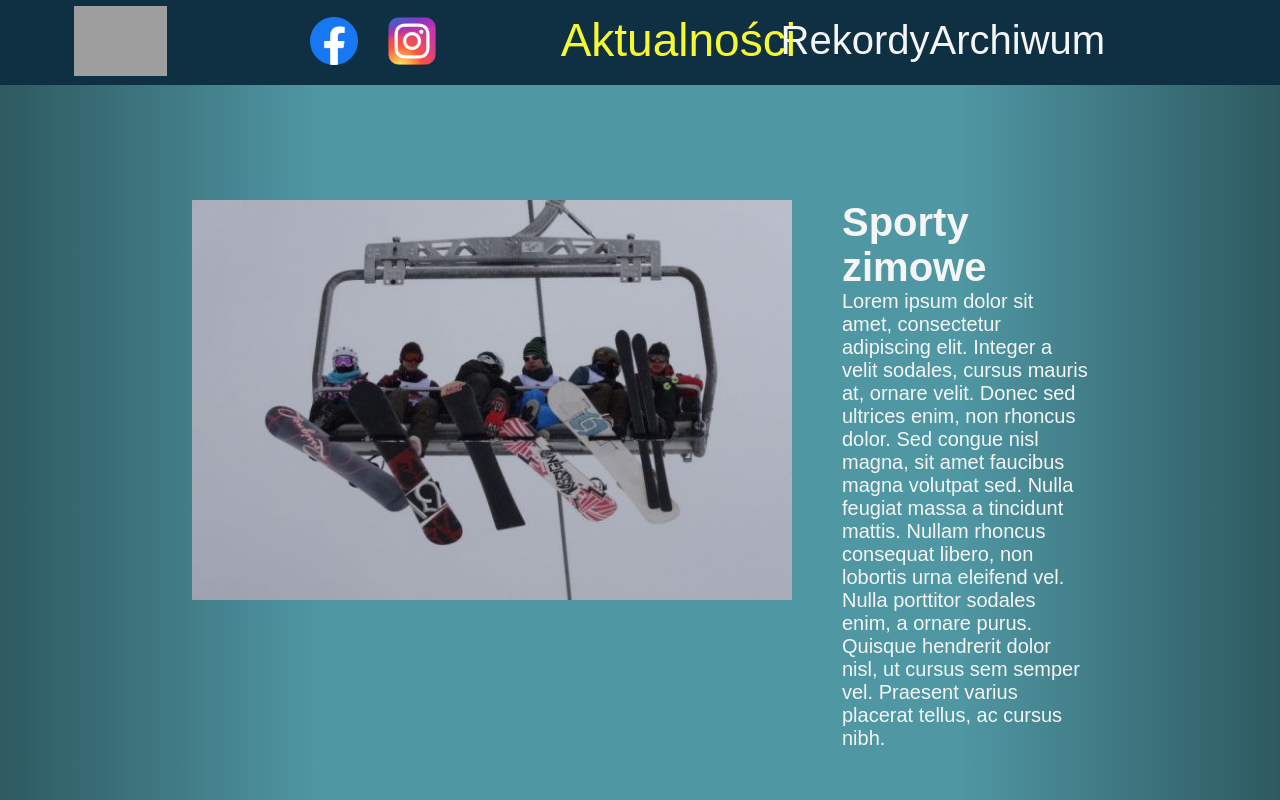
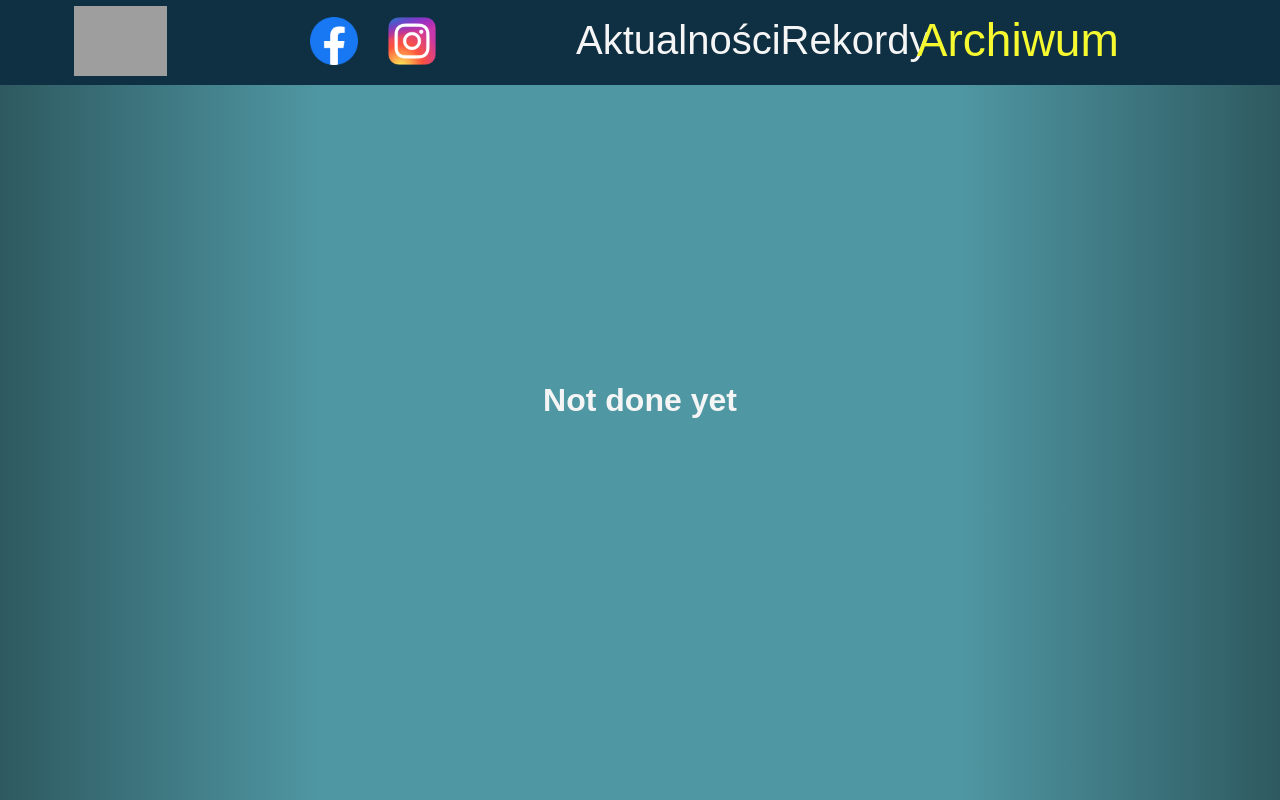
Before and after one commit to Vani-lla/koper-sport, a React (Create React App) app: page /#/archive in a window 1280 px wide. Before the commit this address led to /. Built offline with nearby package versions, Linux system fonts and the light colour scheme; no server answers; grey boxes are pictures that could not be loaded.

Commit message:
Router configuration

```diff
--- a/src/App.js
+++ b/src/App.js
@@ -5,7 +5,7 @@ import Navigation from './components/navigation/Navigation';
 import Articles from './components/articles/Articles';
 import Records from './components/records/Records';
 import Archive from './components/archive/Archive';
-import { BrowserRouter as Router, Switch, Route } from "react-router-dom";
+import { HashRouter as Router, Switch, Route } from "react-router-dom";
 
 function App() {
    return (
--- a/src/components/archive/Archive.js
+++ b/src/components/archive/Archive.js
@@ -11,4 +11,8 @@ export default class Archive extends Component {
    componentDidMount() {
       document.getElementById('ar').className = "nav-sub active"
    }
+
+   componentWillUnmount() {
+      document.getElementById('ar').className = "nav-sub"
+   }
 }
--- a/src/components/navigation/Navigation.js
+++ b/src/components/navigation/Navigation.js
@@ -17,9 +17,9 @@ export default function Navigation() {
             </div>
 
             <div className="nav-subpages">
-               <a href="/" id="ak" className="nav-sub">Aktualności</a>
-               <a href="/records" id="rc" className="nav-sub">Rekordy</a>
-               <a href="/archive" id="ar" className="nav-sub">Archiwum</a>
+               <a href="/#" id="ak" className="nav-sub">Aktualności</a>
+               <a href="/#/records" id="rc" className="nav-sub">Rekordy</a>
+               <a href="/#/archive" id="ar" className="nav-sub">Archiwum</a>
             </div>
 
          </div>
--- a/src/components/records/Records.js
+++ b/src/components/records/Records.js
@@ -11,6 +11,9 @@ export default class Records extends Component {
 
    componentDidMount() {
       document.getElementById('rc').className = "nav-sub active"
+   }
+   componentWillUnmount() {
+      document.getElementById('rc').className = "nav-sub"
    }
 
    render() {
--- a/src/components/slider/Slider.js
+++ b/src/components/slider/Slider.js
@@ -39,6 +39,9 @@ export default class Slider extends Component {
 
    componentDidMount() {
       document.getElementById('ak').className = "nav-sub active"
+   }
+   componentWillUnmount() {
+      document.getElementById('ak').className = "nav-sub"
    }
 
    render() {
```
